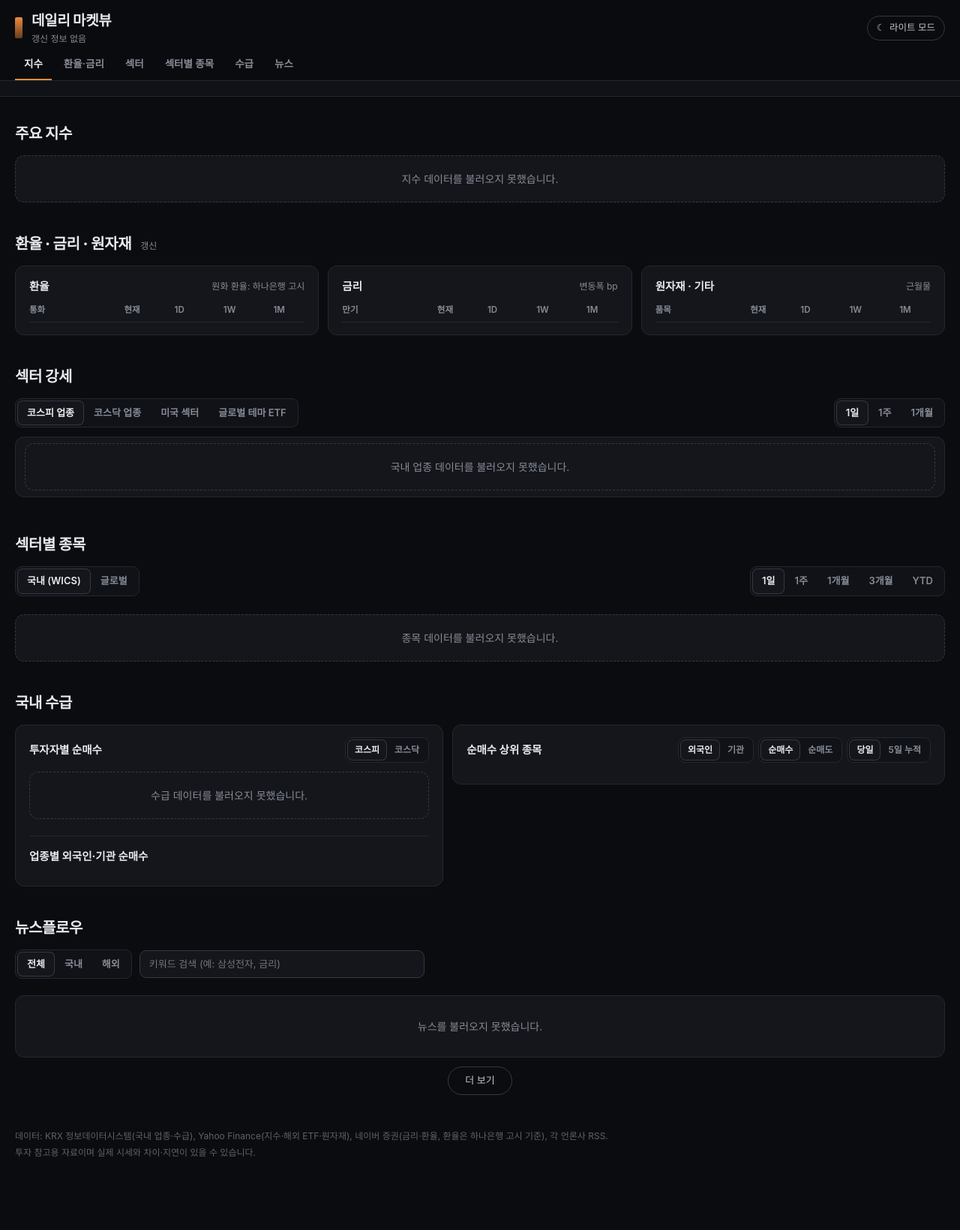
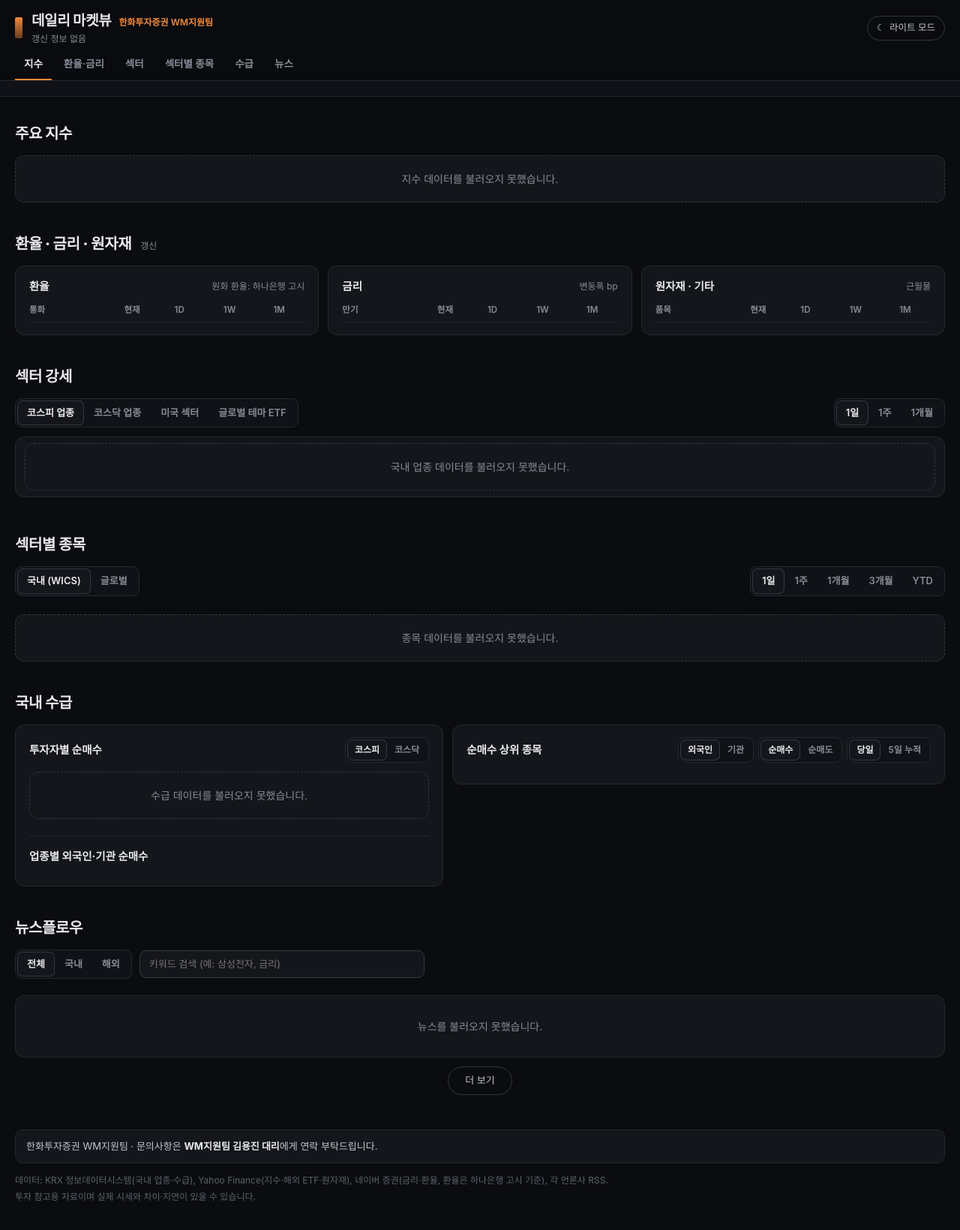
Before and after one commit to 95yongjin-commits/market-view, a plain HTML site: page web/index.html in a window 1280 px wide. Shown: the whole page at 75% size. Before the commit the page ends 1596 px from the top, so only its background shows below. Drawn offline with Linux system fonts and the light colour scheme; no server answers; a web font is replaced by a local one.

Commit message:
헤더에 소속(한화투자증권 WM지원팀), 하단에 문의처 표기
Co-Authored-By: Claude Opus 5.5 <noreply@anthropic.com>

```diff
--- a/web/assets/style.css
+++ b/web/assets/style.css
@@ -288,3 +288,9 @@ html, body { overflow-x: hidden; }
   .sc { padding: 10px 10px 9px; }
   .m-grid { grid-template-columns: repeat(2, 1fr); }
 }
+
+/* 소속 · 문의 */
+.brand h1 { display: flex; align-items: baseline; gap: 10px; flex-wrap: wrap; }
+.brand .org { font-size: 12px; font-weight: 600; color: var(--accent); letter-spacing: 0; }
+.foot .contact { font-size: 13px; color: var(--ink-2); padding: 12px 14px; margin-bottom: 14px; background: var(--card); border: 1px solid var(--line); border-radius: 10px; }
+.foot .contact b { color: var(--ink); }
--- a/web/index.html
+++ b/web/index.html
@@ -12,7 +12,7 @@
   })();
 </script>
 <link rel="stylesheet" href="https://cdn.jsdelivr.net/gh/orioncactus/pretendard@v1.3.9/dist/web/variable/pretendardvariable.min.css">
-<link rel="stylesheet" href="assets/style.css?v=2">
+<link rel="stylesheet" href="assets/style.css?v=3">
 </head>
 <body>
 <header class="top">
@@ -20,7 +20,7 @@
     <div class="brand">
       <span class="brand-mark"></span>
       <div>
-        <h1>데일리 마켓뷰</h1>
+        <h1>데일리 마켓뷰<span class="org">한화투자증권 WM지원팀</span></h1>
         <p class="sub" id="updated">데이터 불러오는 중…</p>
       </div>
     </div>
@@ -112,12 +112,13 @@
 </main>
 
 <footer class="wrap foot">
+  <p class="contact">한화투자증권 WM지원팀 · 문의사항은 <b>WM지원팀 김용진 대리</b>에게 연락 부탁드립니다.</p>
   <p>데이터: KRX 정보데이터시스템(국내 업종·수급), Yahoo Finance(지수·해외 ETF·원자재), 네이버 증권(금리·환율, 환율은 하나은행 고시 기준), 각 언론사 RSS.</p>
   <p>투자 참고용 자료이며 실제 시세와 차이·지연이 있을 수 있습니다.</p>
 </footer>
 
 <div class="tip" id="tip"></div>
 <div class="modal" id="modal" aria-hidden="true"><div class="modal-box" id="modalBox" role="dialog"></div></div>
-<script src="assets/app.js?v=2"></script>
+<script src="assets/app.js?v=3"></script>
 </body>
 </html>
```
